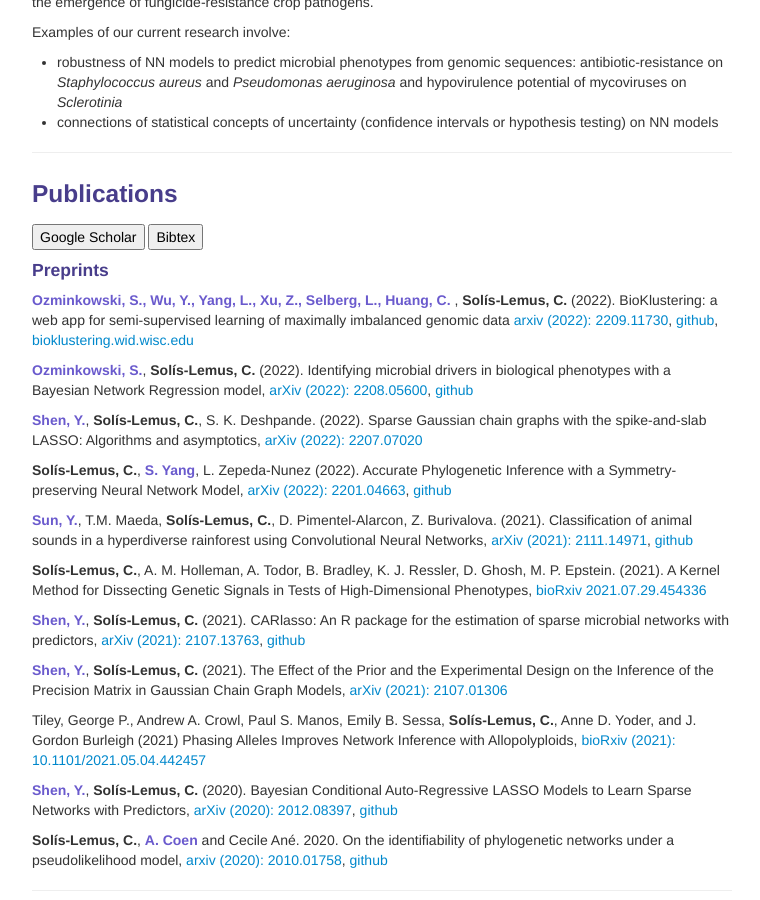
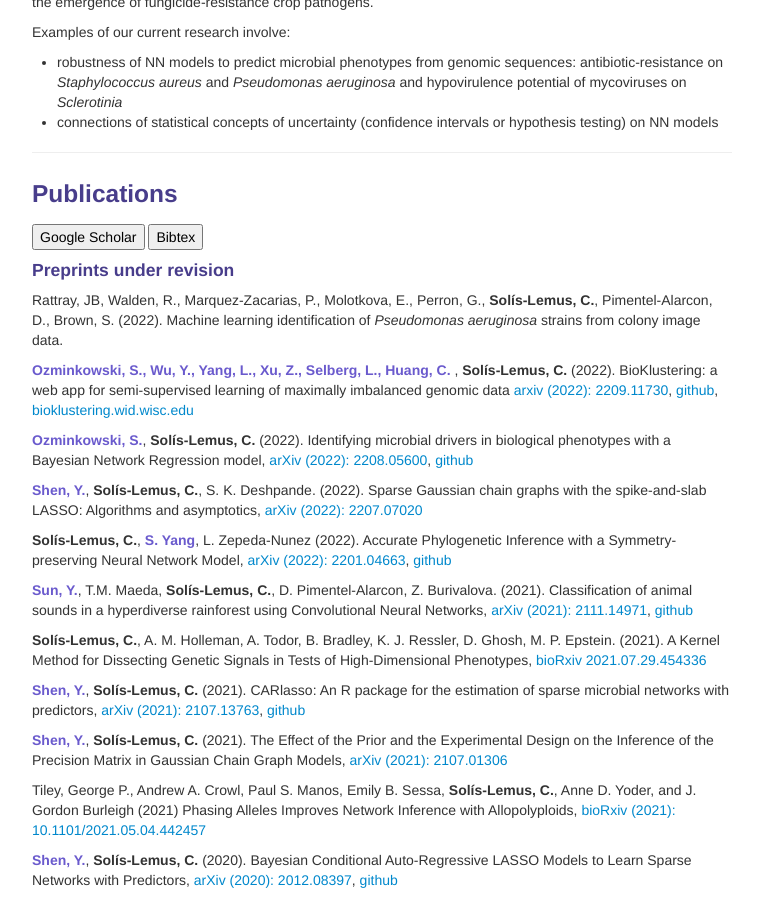
Before and after one commit to solislemuslab/solislemuslab.github.io, a Jekyll site: the page built from pages/research.md, in a window 1280 px wide and 900 px high, scrolled down 2640 px. Shown: the whole window, without its empty margins (258-1018 px from the left). Built offline with Jekyll 4.4.1, drawn with Linux system fonts in a browser that asks for light colours.

Commit message:
added sam paper

```diff
--- a/pages/research.md
+++ b/pages/research.md
@@ -130,7 +130,9 @@ Examples of our current research involve:
 <button type="button" onclick="window.location.href='https://scholar.google.com/citations?user=GrUypj8AAAAJ&hl=en&oi=ao';">Google Scholar</button>
 <button type="button" onclick="window.location.href='https://github.com/solislemuslab/solislemuslab.github.io/blob/master/assets/misc/publications.bib';">Bibtex</button>
 
-#### Preprints
+#### Preprints under revision
+
+Rattray, JB, Walden, R., Marquez-Zacarias, P.,  Molotkova, E.,  Perron, G.,  <b>Sol&iacute;s-Lemus, C.</b>, Pimentel-Alarcon, D., Brown, S. (2022). Machine learning identification of <i>Pseudomonas aeruginosa</i> strains from colony image data.
 
 <strong style="color: SlateBlue;">Ozminkowski, S., Wu, Y., Yang, L., Xu, Z., Selberg, L., Huang, C. </strong>, <b>Sol&iacute;s-Lemus, C.</b> (2022). BioKlustering: a web app for semi-supervised learning of maximally imbalanced genomic data [arxiv (2022): 2209.11730](https://arxiv.org/abs/2209.11730), [github](https://github.com/solislemuslab/bioklustering), [bioklustering.wid.wisc.edu](https://bioklustering.wid.wisc.edu/)
 
@@ -154,6 +156,7 @@ Tiley, George P., Andrew A. Crowl, Paul S. Manos, Emily B. Sessa, <b>Sol&iacute;
 <strong style="color: SlateBlue;">Shen, Y.</strong>, <b>Sol&iacute;s-Lemus, C.</b> (2020). Bayesian Conditional Auto-Regressive LASSO Models to Learn Sparse Networks with Predictors, [arXiv (2020): 2012.08397](https://arxiv.org/abs/2012.08397), [github](https://github.com/YunyiShen/CAR-LASSO)
 
 <b>Sol&iacute;s-Lemus, C.</b>, <strong style="color: SlateBlue;">A. Coen</strong> and Cecile An&eacute;. 2020. On the identifiability of phylogenetic networks under a pseudolikelihood model, [arxiv (2020): 2010.01758](https://arxiv.org/abs/2010.01758), [github](https://github.com/solislemuslab/snaq-identifiability)
+
 
 ---
 ---
```
